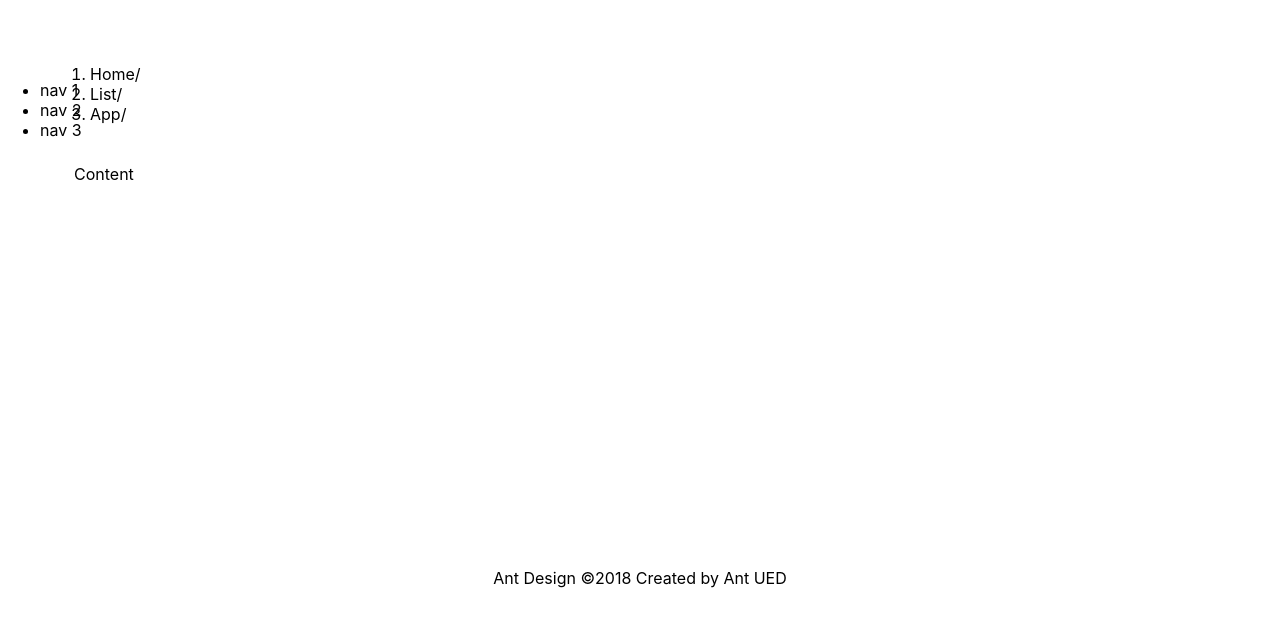
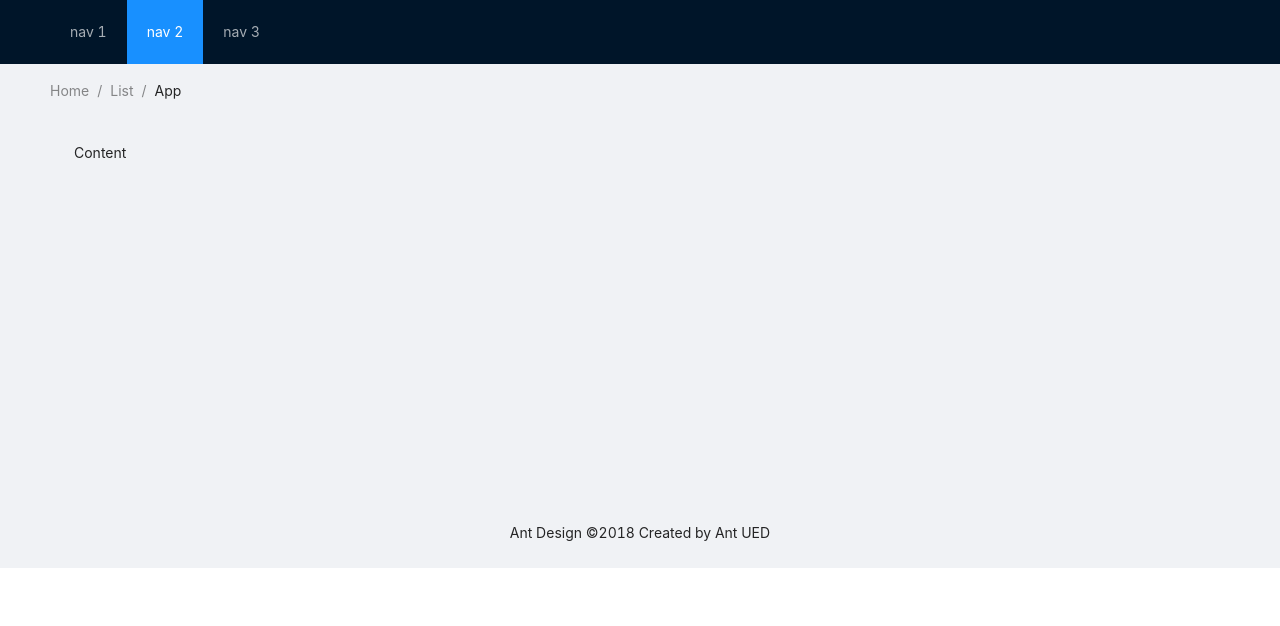
Before and after one commit to JJbanegas/Wiki_Heroes_FronTend, a React (Create React App) app: page / in a window 1280 px wide. Shown: the top 626 px of the page. Built offline with nearby package versions, Linux system fonts and the light colour scheme.

Commit message:
Solucionando un merge

```diff
--- a/package.json
+++ b/package.json
@@ -10,7 +10,9 @@
     "react": "^17.0.2",
     "react-dom": "^17.0.2",
     "react-scripts": "4.0.3",
-    "web-vitals": "^1.1.2"
+    "web-vitals": "^1.1.2",
+    "axios": "^0.21.1",
+    "history": "^5.0.0"
   },
   "scripts": {
     "start": "react-scripts start",
--- a/src/componentes/Layouts/Layout.jsx
+++ b/src/componentes/Layouts/Layout.jsx
@@ -1,5 +1,5 @@
-import '../Layouts/Layout.css'
-import react from 'react'
+import 'antd/dist/antd.css'
+import React from 'react'
 import { Layout, Menu, Breadcrumb } from 'antd';
 const { Header, Content, Footer } = Layout;
 
@@ -7,12 +7,13 @@ const PrincipalLayout = () => {
     return (
         <Layout>
             <Header style={{ position: 'fixed', zIndex: 1, width: '100%' }}>
-            <div className="logo" />
+            <div className="logo" >
                 <Menu theme="dark" mode="horizontal" defaultSelectedKeys={['2']}>
                     <Menu.Item key="1">nav 1</Menu.Item>
                     <Menu.Item key="2">nav 2</Menu.Item>
                     <Menu.Item key="3">nav 3</Menu.Item>
                 </Menu>
+                </div>
                 </Header>
                 <Content className="site-layout" style={{ padding: '0 50px', marginTop: 64 }}>
                 <Breadcrumb style={{ margin: '16px 0' }}>
```
Also changed, not shown: 1 other file (tests, documents, lock files or other folders). Lines whose indentation alone changed are shown as unchanged.
